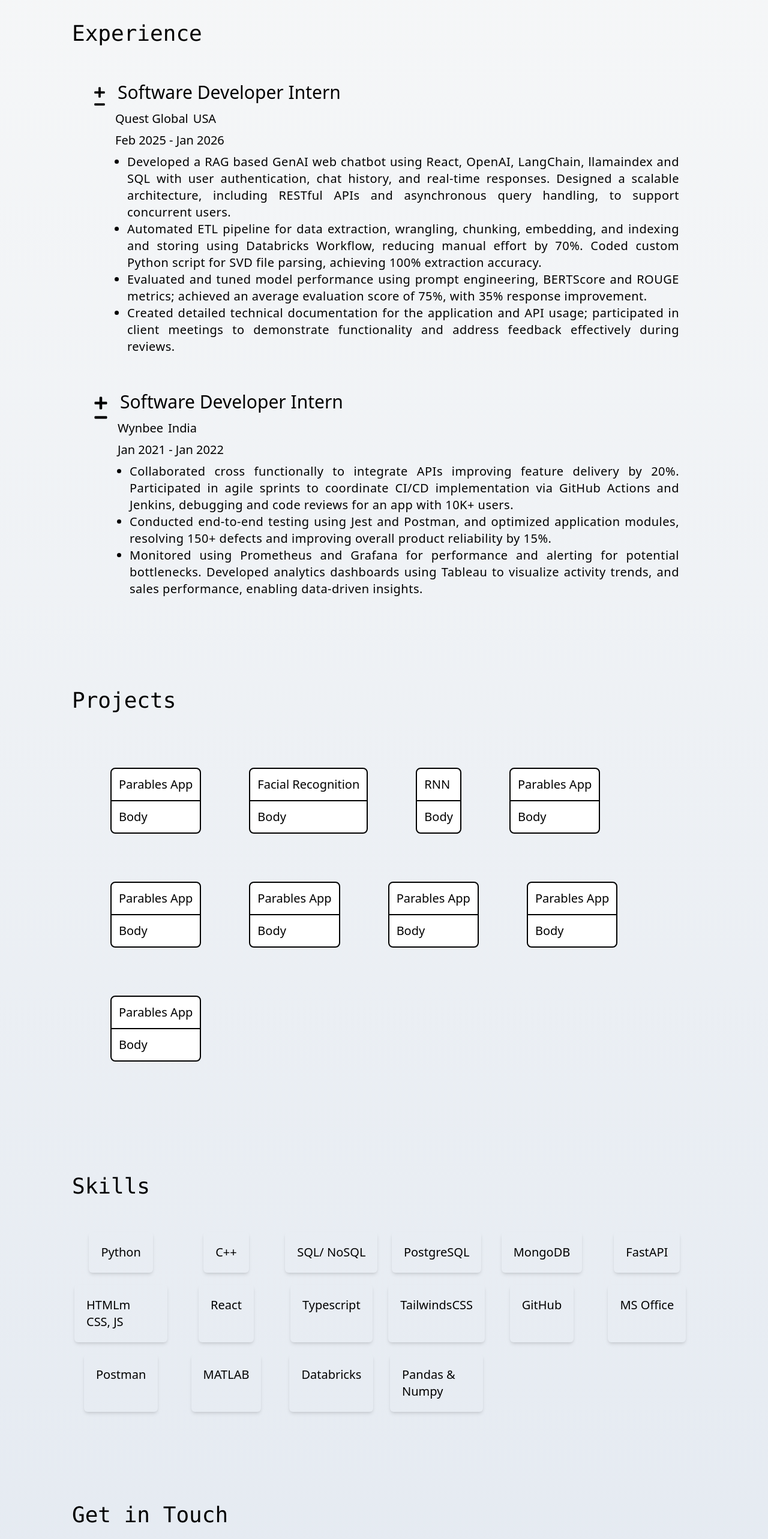
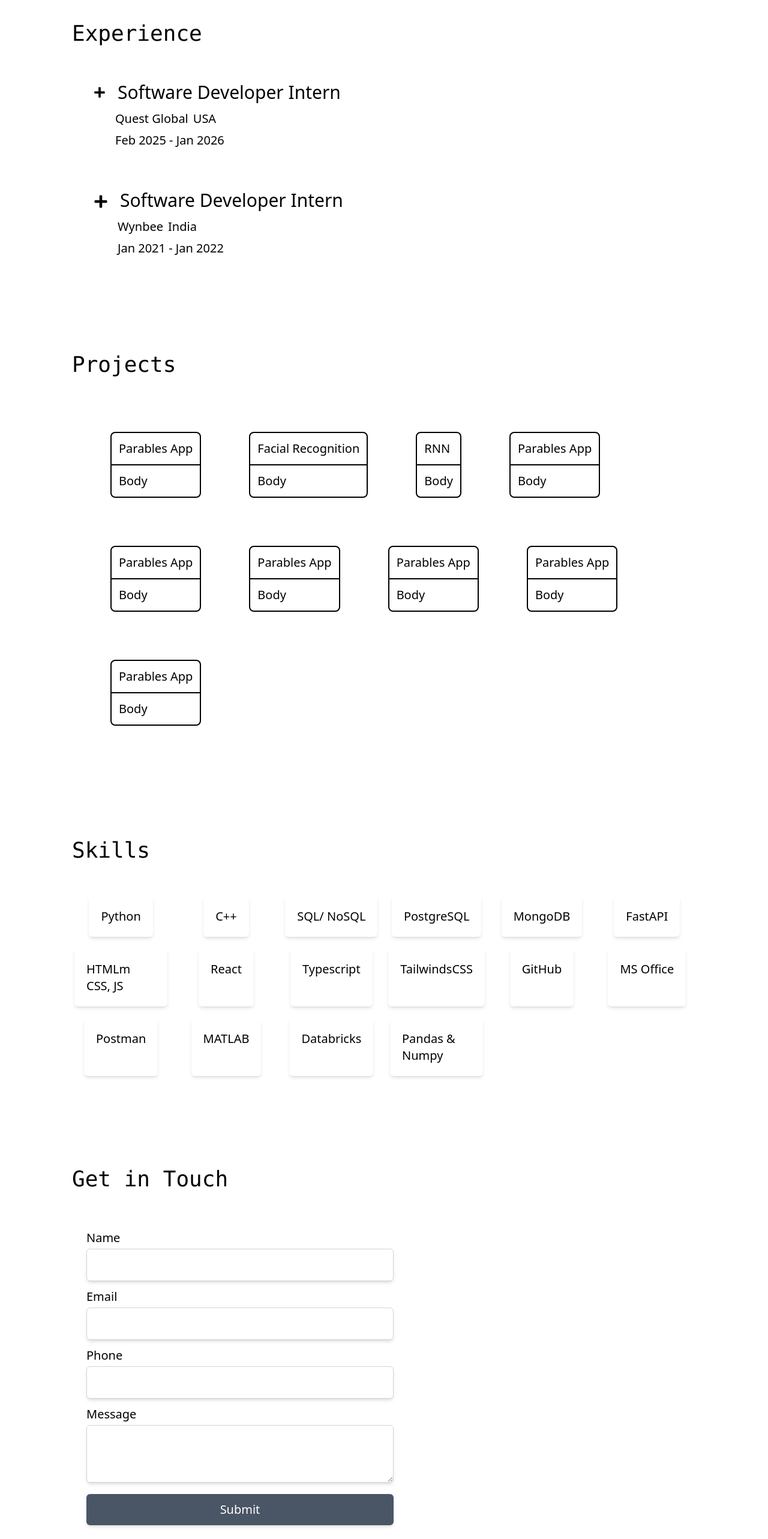
Before and after one commit to nikunj-dg/Portfolio, a React (Vite) app in the folder frontend/: page / in a window 1280 px wide. Shown: the part 840-3406 px from the top of the page at 60% size. Built offline with nearby package versions, Linux system fonts and the light colour scheme.

Commit message:
Frontend updates

```diff
--- a/frontend/components/About.tsx
+++ b/frontend/components/About.tsx
@@ -8,7 +8,7 @@ const About = () => {
 
   return (
     <>
-    <div id="about" className="flex flex-col justify-center items-center h-dvh">
+    <div id="about" className="flex flex-col justify-center items-center h-screen">
         <div className="text-5xl font-medium font-mono text-7xl">
             Nikunj Gohil
         </div>
--- a/frontend/components/Contact.tsx
+++ b/frontend/components/Contact.tsx
@@ -3,7 +3,11 @@ import { useNavigate } from "react-router-dom";
 import { useError } from "../context/ErrorContext";
 
 const Contact = () => {
-  const navigate = useNavigate();
+    const navigate = useNavigate();
+    const [name, setName] = useState("");
+    const [email, setEmail] = useState("");
+    const [phone, setPhone] = useState("");
+    const [message, setMessage] = useState("");
 
   return (
     <>
@@ -16,7 +20,8 @@ const Contact = () => {
                     <label htmlFor="name">Name</label>
                 </div>
                 <div className="mt-1">
-                    <input id="name" name="name" className="w-128 shadow-md rounded-md border-gray-300 border h-10" type="text" value=""
+                    <input id="name" name="name" className="w-128 shadow-md rounded-md border-gray-300 border p-3" type="text" value={name}
+                    onChange={(e) => setName(e.target.value)}
                 ></input>
                 </div>
 
@@ -24,7 +29,8 @@ const Contact = () => {
                     <label htmlFor="email">Email</label>
                 </div>
                 <div className="mt-1">
-                    <input id="email" name="email" className="w-128 shadow-md rounded-md border-gray-300 border h-10" type="email" value=""
+                    <input id="email" name="email" className="w-128 shadow-md rounded-md border-gray-300 border p-3" type="email" value={email}
+                    onChange={(e) => setEmail(e.target.value)}
                 ></input>
                 </div>
 
@@ -32,7 +38,8 @@ const Contact = () => {
                     <label htmlFor="phone">Phone</label>
                 </div>
                 <div className="mt-1">
-                    <input id="phone" name="phone" className="w-128 shadow-md rounded-md border-gray-300 border h-10" type="number" value=""
+                    <input id="phone" name="phone" className="w-128 shadow-md rounded-md border-gray-300 border p-3" type="number" value={phone}
+                    onChange={(e) => setPhone(e.target.value)}
                 ></input>
                 </div>
 
@@ -40,11 +47,12 @@ const Contact = () => {
                     <label htmlFor="message">Message</label>
                 </div>
                 <div className="mt-1">
-                    <textarea id="message" name="message" className="w-128 shadow-md rounded-md border-gray-300 border h-24" value=""
+                    <textarea id="message" name="message" className="w-128 shadow-md rounded-md border-gray-300 border h-24 p-3" value={message}
+                    onChange={(e) => setMessage(e.target.value)}
                 ></textarea>
                 </div>
 
-                <button className="bg-gray-100 rounded-md shadow-md hover:shadow-xl transition duration-200 p-3 mt-3 text-md w-128">
+                <button className="bg-gray-600 rounded-md shadow-md hover:shadow-xl transition duration-200 p-3 mt-3 text-md text-white w-128">
                     Submit
                 </button>
             </div>
--- a/frontend/components/Experience.tsx
+++ b/frontend/components/Experience.tsx
@@ -5,13 +5,16 @@ import { FaPlus, FaMinus } from "react-icons/fa";
 
 const Experience = () => {
   const navigate = useNavigate();
+  const [open, setOpen] = useState(0);
 
   return (
     <>
     <div id="experience" className="flex flex-col justify-center text-xl py-12 px-30">
       <div className="text-4xl my-7 font-mono">Experience</div>
       <div className="flex m-6">
-        <div className="text-xl py-4 px-3"><FaPlus /><FaMinus className=""/></div>
+        <div className="text-xl py-4 px-3">
+          {open === 1 ? ( <FaMinus onClick={() => setOpen(0)} /> ) : ( <FaPlus onClick={() => setOpen(1)} /> )}
+        </div>
         <div className="flex flex-col">
 
           <div className="text-3xl p-2">Software Developer Intern</div>
@@ -19,7 +22,7 @@ const Experience = () => {
             <div className="p-1">Quest Global</div><div className="p-1">USA</div>
           </div>
           <div className="p-1">Feb 2025 - Jan 2026</div>
-          <div className="p-1 text-xl/7 text-justify tracking-wide">
+          <div className={`p-1 text-xl/7 text-justify tracking-wide transition-all duration-300 ${ open === 1 ? "max-h-96 opacity-100" : "max-h-0 opacity-0"}`}>
             <ul className="list-disc list-outside ml-5">
               <li>
                 Developed a RAG based GenAI web chatbot using React, OpenAI, LangChain, llamaindex and SQL with user authentication, chat history, and real-time responses. Designed a scalable architecture, including RESTful APIs and asynchronous query handling, to support concurrent users.
@@ -39,7 +42,9 @@ const Experience = () => {
       </div>
 
       <div className="flex m-6">
-        <div className="text-2xl py-4 px-3"><FaPlus /><FaMinus className=""/></div>
+        <div className="text-2xl py-4 px-3">
+          {open === 2 ? ( <FaMinus onClick={() => setOpen(0)} /> ) : ( <FaPlus onClick={() => setOpen(2)} /> )}
+        </div>
         <div className="flex flex-col">
 
           <div className="text-3xl p-2">Software Developer Intern</div>
@@ -47,7 +52,7 @@ const Experience = () => {
             <div className="p-1">Wynbee</div><div className="p-1">India</div>
           </div>
           <div className="p-1">Jan 2021 - Jan 2022</div>
-          <div className="p-1 text-xl/7 text-justify tracking-wide">
+          <div className={`p-1 text-xl/7 text-justify tracking-wide transition-all duration-300 ${ open === 2 ? "max-h-96 opacity-100" : "max-h-0 opacity-0"}`}>
             <ul className="list-disc list-outside ml-5">
               <li>
                 Collaborated cross functionally to integrate APIs improving feature delivery by 20%. Participated in agile sprints to coordinate CI/CD implementation via GitHub Actions and Jenkins, debugging and code reviews for an app with 10K+ users.
--- a/frontend/components/Tools.tsx
+++ b/frontend/components/Tools.tsx
@@ -7,7 +7,7 @@ const Tools = () => {
 
   return (
     <>
-    <div id="tools" className="flex flex-col text-xl py-12 px-30">
+    <section id="tools" className="flex flex-col text-xl py-12 px-30">
       <div className="text-4xl my-7 font-mono">Skills</div>
 
       <div className="grid grid-cols-6 gap-3 justify-items-center my-6">
@@ -28,7 +28,7 @@ const Tools = () => {
           <div className="p-5 m-1 rounded-md shadow-md">Databricks</div>
           <div className="p-5 m-1 rounded-md shadow-md">Pandas & Numpy</div>
       </div>
-    </div>
+    </section>
     </>
   );
 };
--- a/frontend/pages/Home.tsx
+++ b/frontend/pages/Home.tsx
@@ -16,7 +16,7 @@ const Home = () => {
 
   return (
     <>
-    <div className="flex flex-col relative bg-gradient-to-b from-stone-50 to-slate-200">
+    <div className="flex flex-col relative">
       <Navbar />
       <About />
       <Experience />
```
Also changed, not shown: frontend/src/style.css (line endings or trailing spaces).
